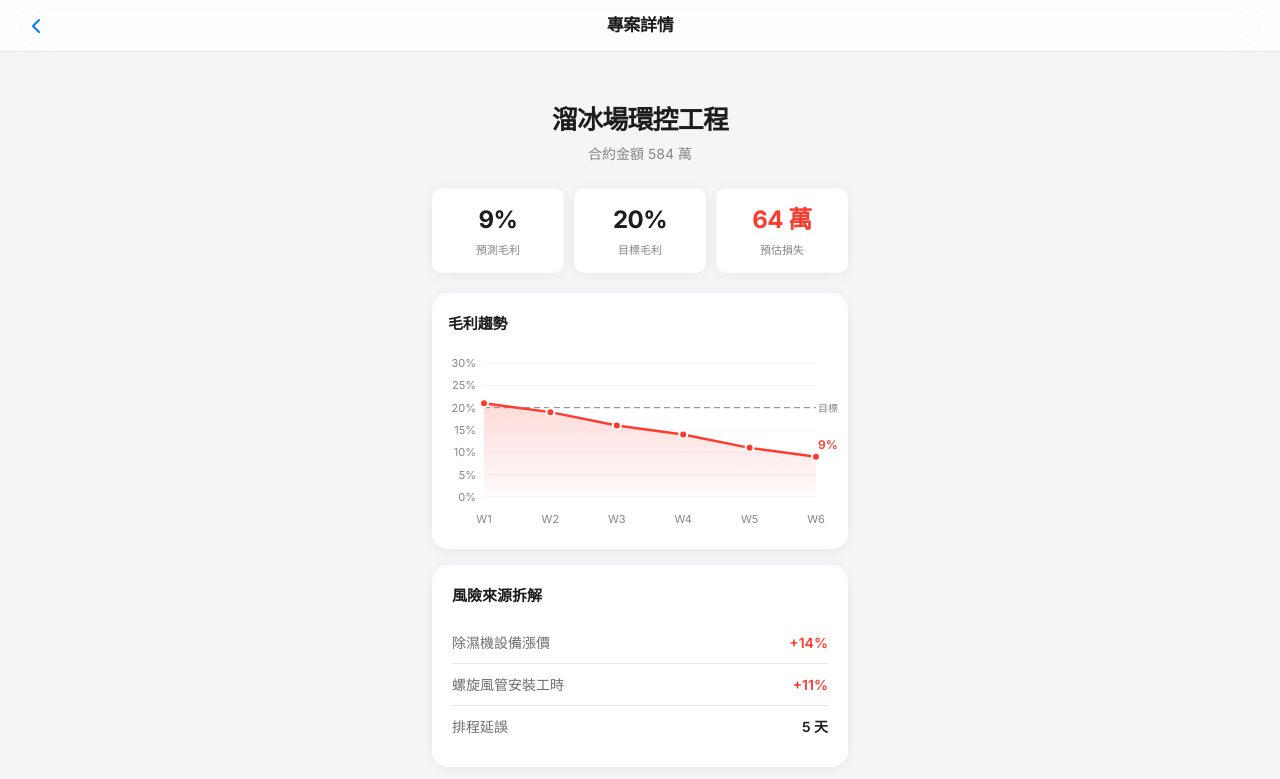
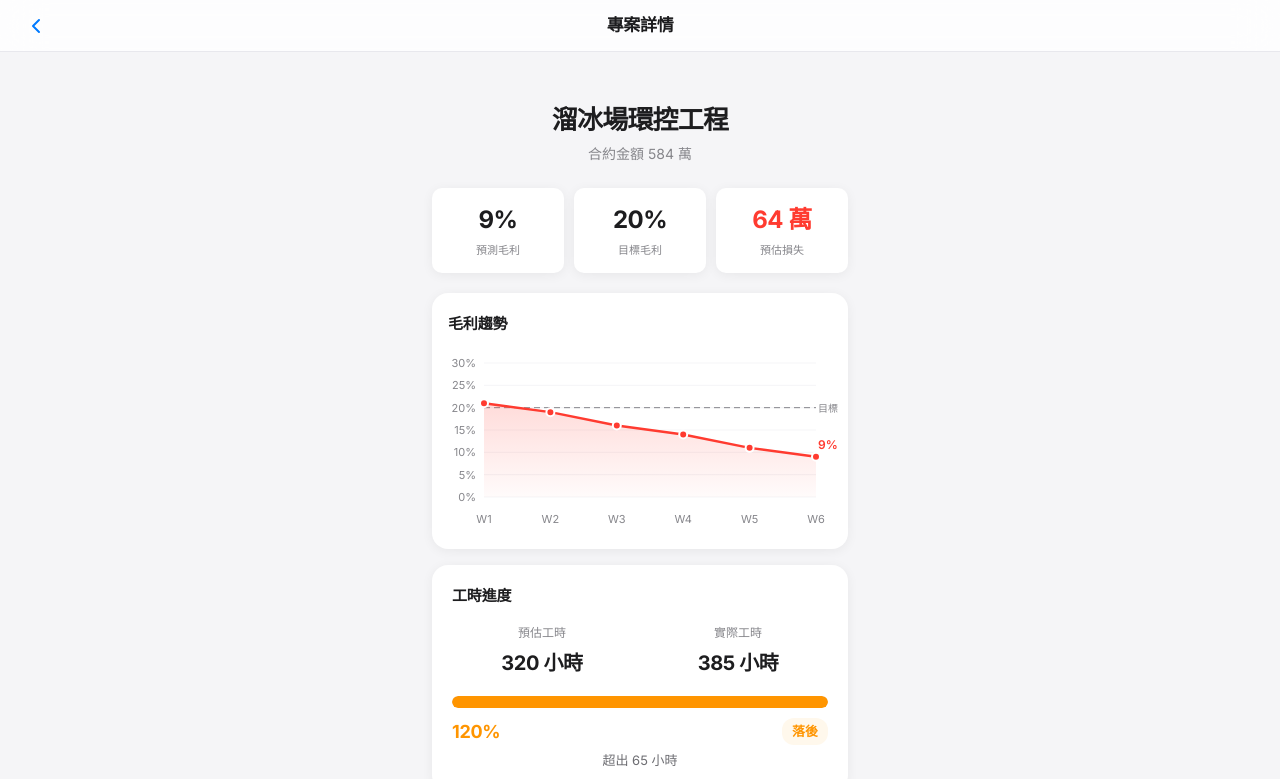
Before and after one commit to elo1103/liff-dashboard, a plain HTML site: page index.html in a window 1280 px wide. Both pictures are taken after a click on the button "查看". Shown: the top 779 px of the page. Drawn offline with Linux system fonts and the light colour scheme.

Commit message:
add progress bar

```diff
--- a/app.js
+++ b/app.js
@@ -241,6 +241,46 @@ function showDetail(projectId) {
       <div id="chart-area"></div>
     </div>
 
+    <!-- Hours Progress -->
+    <div class="hours-progress-container">
+      <div class="hours-progress-title">工時進度</div>
+      <div class="hours-progress-info">
+        <div class="hours-progress-item">
+          <div class="hours-progress-label">預估工時</div>
+          <div class="hours-progress-value">${project.estimatedHours || 0} 小時</div>
+        </div>
+        <div class="hours-progress-item">
+          <div class="hours-progress-label">實際工時</div>
+          <div class="hours-progress-value">${project.actualHours || 0} 小時</div>
+        </div>
+      </div>
+      ${(() => {
+        const estimated = project.estimatedHours || 1;
+        const actual = project.actualHours || 0;
+        const percentage = Math.round((actual / estimated) * 100);
+        const isAhead = actual < estimated;
+        const isBehind = actual > estimated;
+        const progressLevel = isAhead ? 'green' : isBehind ? (percentage > 120 ? 'red' : 'yellow') : 'green';
+        const progressColor = progressLevel === 'red' ? 'var(--red)' : progressLevel === 'yellow' ? 'var(--yellow)' : 'var(--green)';
+        const statusText = isAhead ? '超前' : isBehind ? '落後' : '正常';
+        const diffHours = Math.abs(actual - estimated);
+        const diffText = isAhead ? `節省 ${diffHours} 小時` : isBehind ? `超出 ${diffHours} 小時` : '符合預估';
+        const barWidth = Math.min(percentage, 100);
+        return `
+          <div class="hours-progress-bar-wrapper">
+            <div class="hours-progress-bar">
+              <div class="hours-progress-bar-fill" style="width: ${barWidth}%; background: ${progressColor};"></div>
+            </div>
+            <div class="hours-progress-stats">
+              <span class="hours-progress-percentage ${progressLevel}">${percentage}%</span>
+              <span class="hours-progress-status ${progressLevel}">${statusText}</span>
+            </div>
+            <div class="hours-progress-diff">${diffText}</div>
+          </div>
+        `;
+      })()}
+    </div>
+
     <!-- Risk Breakdown -->
     <div class="risk-breakdown">
       <div class="risk-breakdown-title">風險來源拆解</div>
--- a/data.js
+++ b/data.js
@@ -29,6 +29,8 @@ const DB = {
       aiInsight: '除濕機與風管成本超支，建議從議價與工序調整著手，必要時可與業主協商變更追加。',
       suggestions: ['與供應商重新議價', '外包風管安裝工序', '與業主談變更追加'],
       trend: [21, 19, 16, 14, 11, 9],
+      estimatedHours: 320,
+      actualHours: 385,
     },
     {
       id: 'P002',
@@ -46,6 +48,8 @@ const DB = {
       aiInsight: '配管重工與配電追加導致毛利下滑，建議先與業主確認追加款，並優化施工順序與人力配置。',
       suggestions: ['與業主協商追加款', '調整配管施工順序', '增派配電師傅'],
       trend: [19, 17, 14, 11, 9, 7],
+      estimatedHours: 240,
+      actualHours: 295,
     },
     {
       id: 'P003',
@@ -63,6 +67,8 @@ const DB = {
       aiInsight: '銅管交期延遲造成工班閒置，建議建立備援供應商並調整工序，避免未來類似延誤。',
       suggestions: ['備用銅管供應商', '調整施工順序先做風管', '提前叫料'],
       trend: [21, 20, 19, 18, 16, 15],
+      estimatedHours: 180,
+      actualHours: 198,
     },
     {
       id: 'P004',
@@ -80,6 +86,8 @@ const DB = {
       aiInsight: '小案場工時與車程成本偏高，建議與其他案場併單施工或簡化控制規格以壓低成本。',
       suggestions: ['併入其他案場施工', '簡化控制線路', '與業主確認規格'],
       trend: [23, 22, 20, 19, 17, 16],
+      estimatedHours: 45,
+      actualHours: 52,
     },
     {
       id: 'P005',
@@ -97,6 +105,8 @@ const DB = {
       aiInsight: '目前進度與毛利表現良好，建議將議價與施工流程記錄為最佳實踐，並可提前安排驗收。',
       suggestions: ['維持現狀', '記錄最佳實踐', '提前申請驗收'],
       trend: [18, 18, 19, 20, 20, 21],
+      estimatedHours: 280,
+      actualHours: 252,
     },
     {
       id: 'P006',
@@ -114,6 +124,8 @@ const DB = {
       aiInsight: '材料與施工效率優於預期，建議維持現狀並記錄此案效率指標，可考慮提前請款以改善現金流。',
       suggestions: ['維持現狀', '記錄施工效率', '提前請款'],
       trend: [20, 20, 21, 21, 22, 22],
+      estimatedHours: 200,
+      actualHours: 186,
     },
   ],
 
--- a/style.css
+++ b/style.css
@@ -498,6 +498,119 @@ section { animation: fadeIn 0.3s ease; }
   overflow: visible;
 }
 
+/* Hours progress */
+.hours-progress-container {
+  background: var(--surface);
+  border-radius: var(--radius-md);
+  padding: 20px;
+  box-shadow: var(--shadow-card);
+  margin-bottom: 16px;
+}
+
+.hours-progress-title {
+  font-size: 15px;
+  font-weight: 600;
+  margin-bottom: 16px;
+  letter-spacing: -0.01em;
+}
+
+.hours-progress-info {
+  display: grid;
+  grid-template-columns: 1fr 1fr;
+  gap: 16px;
+  margin-bottom: 18px;
+}
+
+.hours-progress-item {
+  text-align: center;
+}
+
+.hours-progress-label {
+  font-size: 12px;
+  color: var(--text-tertiary);
+  font-weight: 500;
+  margin-bottom: 6px;
+}
+
+.hours-progress-value {
+  font-size: 20px;
+  font-weight: 700;
+  letter-spacing: -0.02em;
+  color: var(--text-primary);
+}
+
+.hours-progress-bar-wrapper {
+  margin-top: 4px;
+}
+
+.hours-progress-bar {
+  width: 100%;
+  height: 12px;
+  background: var(--divider);
+  border-radius: 6px;
+  overflow: hidden;
+  margin-bottom: 10px;
+}
+
+.hours-progress-bar-fill {
+  height: 100%;
+  border-radius: 6px;
+  transition: width 0.3s ease;
+}
+
+.hours-progress-stats {
+  display: flex;
+  justify-content: space-between;
+  align-items: center;
+  margin-bottom: 6px;
+}
+
+.hours-progress-percentage {
+  font-size: 18px;
+  font-weight: 700;
+  letter-spacing: -0.02em;
+}
+
+.hours-progress-percentage.red {
+  color: var(--red);
+}
+
+.hours-progress-percentage.yellow {
+  color: var(--yellow);
+}
+
+.hours-progress-percentage.green {
+  color: var(--green);
+}
+
+.hours-progress-status {
+  font-size: 13px;
+  font-weight: 600;
+  padding: 4px 10px;
+  border-radius: 12px;
+}
+
+.hours-progress-status.red {
+  background: var(--red-bg);
+  color: var(--red);
+}
+
+.hours-progress-status.yellow {
+  background: var(--yellow-bg);
+  color: var(--yellow);
+}
+
+.hours-progress-status.green {
+  background: var(--green-bg);
+  color: var(--green);
+}
+
+.hours-progress-diff {
+  font-size: 13px;
+  color: var(--text-secondary);
+  text-align: center;
+}
+
 /* Risk breakdown */
 .risk-breakdown {
   background: var(--surface);
```
